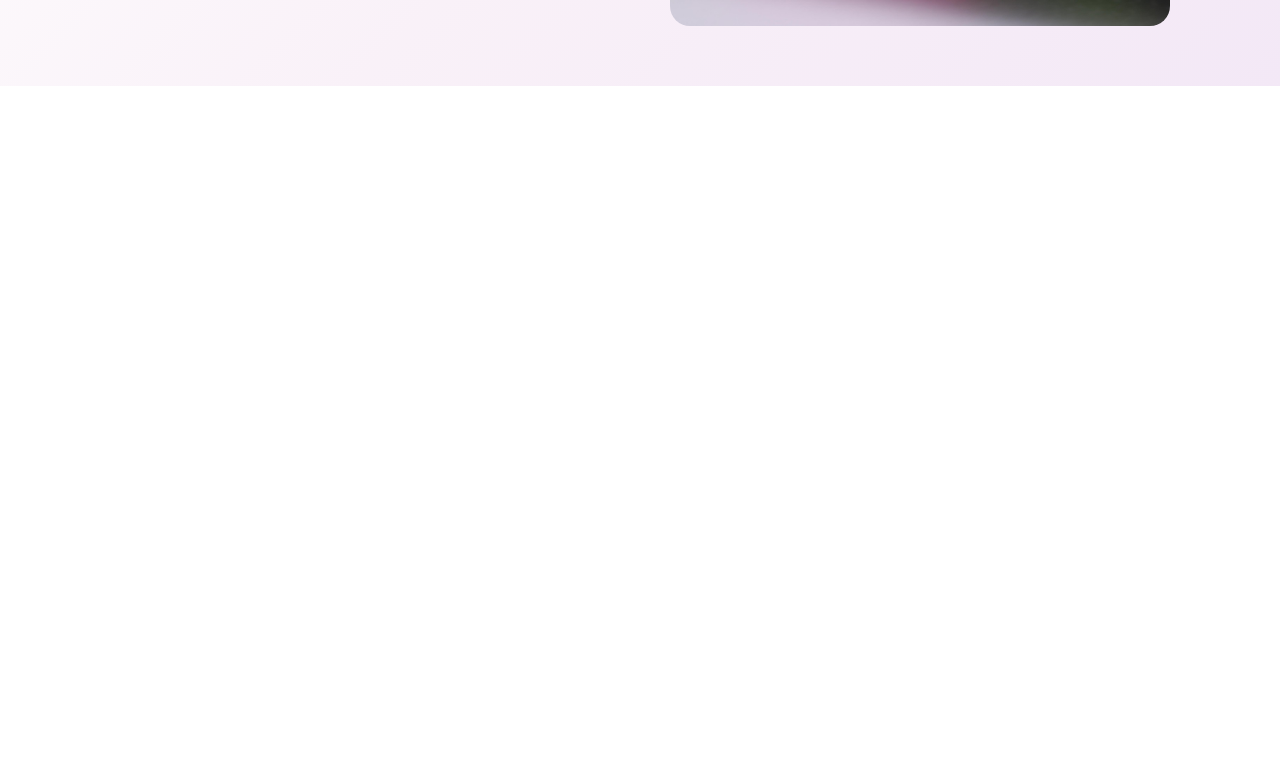
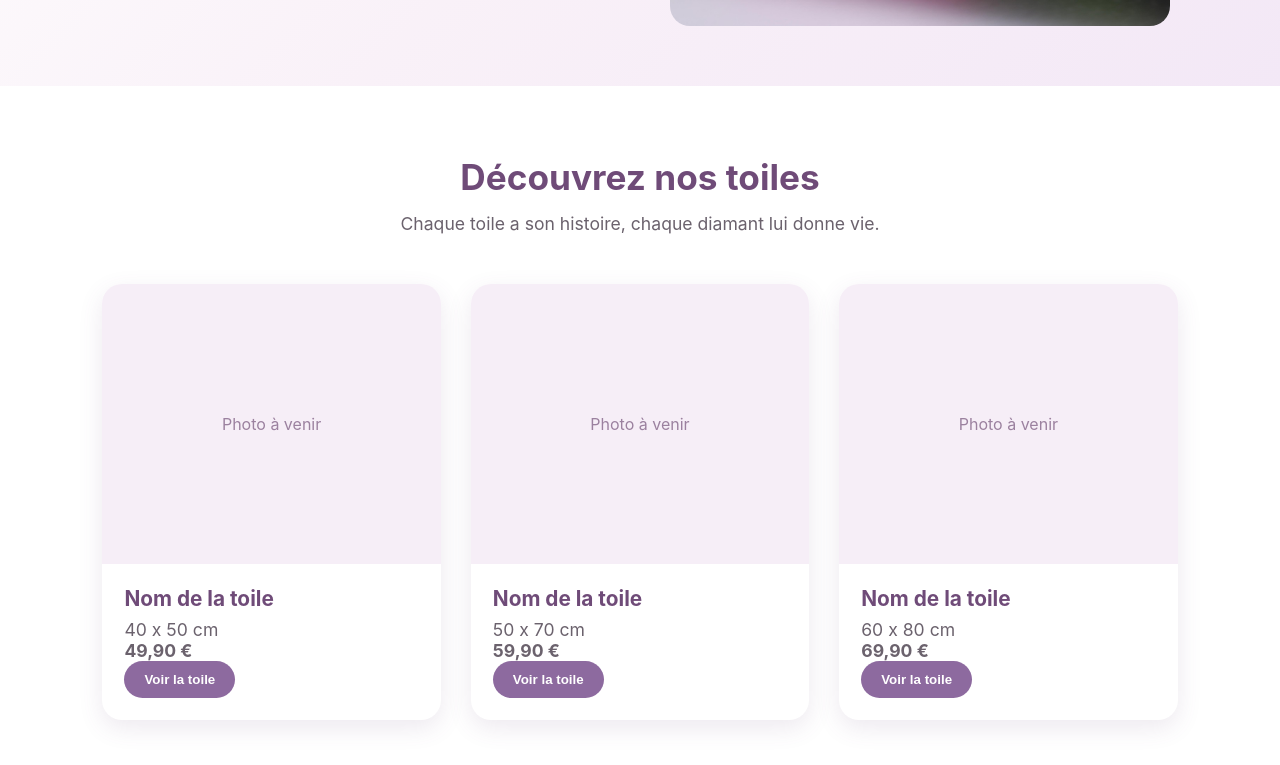
Before and after one commit to KayaNC988/Moon-Diamond, a React (Vite) app in the folder frontend/: page / in a window 1280 px wide. Shown: the part 657-1422 px from the top of the page. Before the commit the page ends 960 px from the top, so only its background shows below. Built offline with nearby package versions, Linux system fonts and the light colour scheme.

Commit message:
Ajout du menu mobile responsive

```diff
--- a/frontend/src/App.css
+++ b/frontend/src/App.css
@@ -66,6 +66,19 @@
 
 .navbar a:hover::after {
   width: 100%;
+}
+
+.menu-toggle {
+  display: none;
+  border: none;
+  background: transparent;
+  color: #6f4b78;
+  font-size: 1.8rem;
+  cursor: pointer;
+}
+
+.mobile-menu {
+  display: none;
 }
 
 .header-actions {
@@ -183,3 +196,158 @@
   border-radius: 20px;
   display: block;
 }
+
+.products-section {
+  padding: 70px 8%;
+  text-align: center;
+  background-color: #ffffff;
+}
+
+.products-section h2 {
+  margin: 0 0 15px;
+  font-size: 2.2rem;
+  color: #6f4b78;
+}
+
+.products-section p {
+   margin: 0 auto;
+   font-size: 1.1rem;
+   color: #6b626d;
+}
+
+.products-grid {
+  display: grid;
+  grid-template-columns: repeat(3, 1fr);
+  gap: 30px;
+  max-width: 1200px;
+  margin: 50px auto 0;
+}
+
+.product-card {
+  background: #ffffff;
+  border-radius: 20px;
+  overflow: hidden;
+  box-shadow: 0 8px 25px rgba(111, 75, 120, 0.12);
+  transition: transform 0.3s ease, box-shadow 0.3s ease;
+}
+
+.product-card:hover {
+  transform: translateY(-5px);
+  box-shadow: 0 12px 30px rgba(111, 75, 120, 0.18);
+}
+
+.product-image-placeholder {
+  height: 280px;
+  display: flex;
+  align-items: center;
+  justify-content: center;
+  background: #f6eef7;
+  color: #9b819f;
+}
+
+.product-info {
+  padding: 22px;
+  text-align: left;
+}
+
+.product-info h3 {
+  margin: 0 0 8px;
+  color: #6f4b78;
+  font-size: 1.3rem;
+}
+
+.product-size {
+  margin: 0 0 8px;
+  color: #8a8189;
+  font-size: 0.95rem;
+}
+
+.product-price {
+  margin: 0 0 18px;
+  color: #6f4b78;
+  font-size: 1.2rem;
+  font-weight: 700;
+}
+
+.product-button {
+  padding: 11px 20px;
+  border: none;
+  border-radius: 25px;
+  background: #8d6a9f;
+  color: #ffffff;
+  font-weight: 600;
+  cursor: pointer;
+}
+
+@media (max-width: 900px) {
+  .products-grid {
+    grid-template-columns: repeat(2, 1fr);
+  }
+}
+
+@media (max-width: 600px) {
+.navbar {
+  display: none;
+}
+  .header-actions {
+    display: none;
+  }
+  .header  {
+    justify-content: space-between;
+    position: relative;
+    padding: 15px 20px;
+  }
+  .menu-toggle {
+    display: block;
+  }
+
+.mobile-menu {
+  position: absolute;
+  top: 100%;
+  right: 10px;
+
+  width: 210px;
+  padding: 18px 0;
+
+  display: flex;
+  flex-direction: column;
+  align-items: center;
+  gap: 14px;
+
+  background: rgba(255, 255, 255, 0.97);
+  border-radius: 0 0 16px 16px;
+  box-shadow: 0 10px 25px rgba(0, 0, 0, 0.12);
+
+  z-index: 1000;
+}
+
+.mobile-menu a {
+  color: #6f4b78;
+  text-decoration: none;
+  font-size: 1rem;
+  font-weight: 500;
+}
+
+  .products-grid {
+    grid-template-columns: 1fr;
+  }
+
+  .hero {
+    flex-direction: column;
+    gap: 30px;
+  }
+
+  .hero-content {
+    width: 100%;
+  }
+
+  .hero-image {
+    width: 100%;
+  }
+
+  .hero-image img {
+    width: 100%;
+    height: 280px;
+    max-width: none;
+  }
+}
--- a/frontend/src/App.jsx
+++ b/frontend/src/App.jsx
@@ -1,7 +1,10 @@
+import { useState } from 'react'
 import './App.css'
 import { Heart, UserRound, ShoppingBag } from 'lucide-react'
 
 function App() {
+  const [menuOpen, setMenuOpen] = useState(false)
+
   return (
     <>
     <header className='header'>
@@ -37,6 +40,23 @@ function App() {
          </button>
 
       </div>
+      <button
+  className="menu-toggle"
+  aria-label="Ouvrir le menu"
+  onClick={() => setMenuOpen(!menuOpen)}>
+  ☰
+</button>
+{menuOpen && (
+   <nav className='mobile-menu'>
+
+          <a href="#">Accueil</a>
+          <a href="#">Boutique</a>
+          <a href="#">Nos créations</a>
+          <a href="#">A propos</a>
+          <a href="#">Contact</a>
+
+      </nav>
+)}
     </header>
     <main>
       <section className='hero'>
@@ -54,6 +74,57 @@ function App() {
         </div>
       </section>
 
+      <section className='products-section'>
+        <h2>Découvrez nos toiles</h2>
+
+        <p>Chaque toile a son histoire, chaque diamant lui donne vie.</p>
+
+        <div className='products-grid'>
+          <article className='product-card'>
+            <div className='product-image-placeholder'>
+              <span>Photo à venir</span>
+            </div>
+
+            <div className='product-info'>
+              <h3>Nom de la toile</h3>
+              <p className='product-size'>40 x 50 cm</p>
+              <p className='product-price'>49,90 €</p>
+
+              <button className='product-button'>Voir la toile</button>
+            </div>
+          </article>
+
+           <article className='product-card'>
+            <div className='product-image-placeholder'>
+              <span>Photo à venir</span>
+            </div>
+
+            <div className='product-info'>
+              <h3>Nom de la toile</h3>
+              <p className='product-size'>50 x 70 cm</p>
+              <p className='product-price'>59,90 €</p>
+
+              <button className='product-button'>Voir la toile</button>
+            </div>
+          </article>
+
+           <article className='product-card'>
+            <div className='product-image-placeholder'>
+              <span>Photo à venir</span>
+            </div>
+
+            <div className='product-info'>
+              <h3>Nom de la toile</h3>
+              <p className='product-size'>60 x 80 cm</p>
+              <p className='product-price'>69,90 €</p>
+
+              <button className='product-button'>Voir la toile</button>
+            </div>
+          </article>
+
+      </div>
+      </section>
+
     </main>
     </>
   )
```
